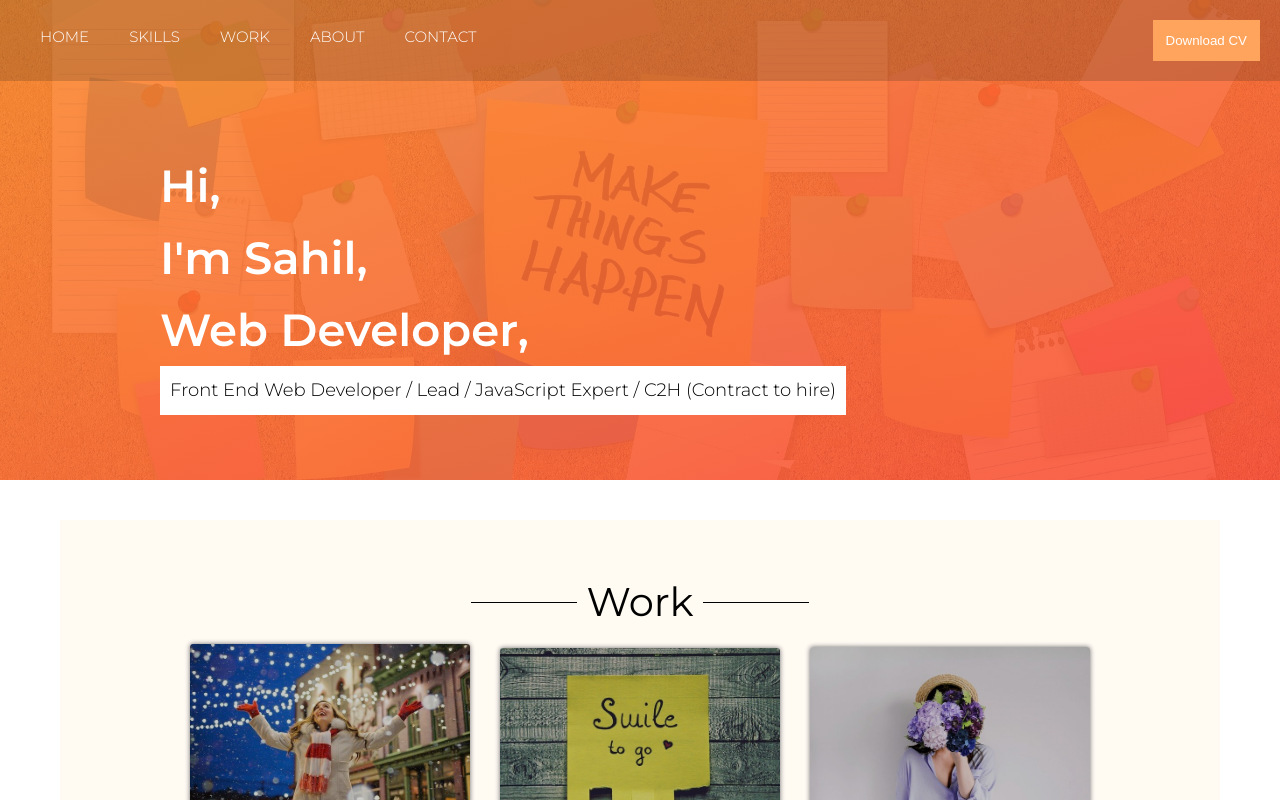
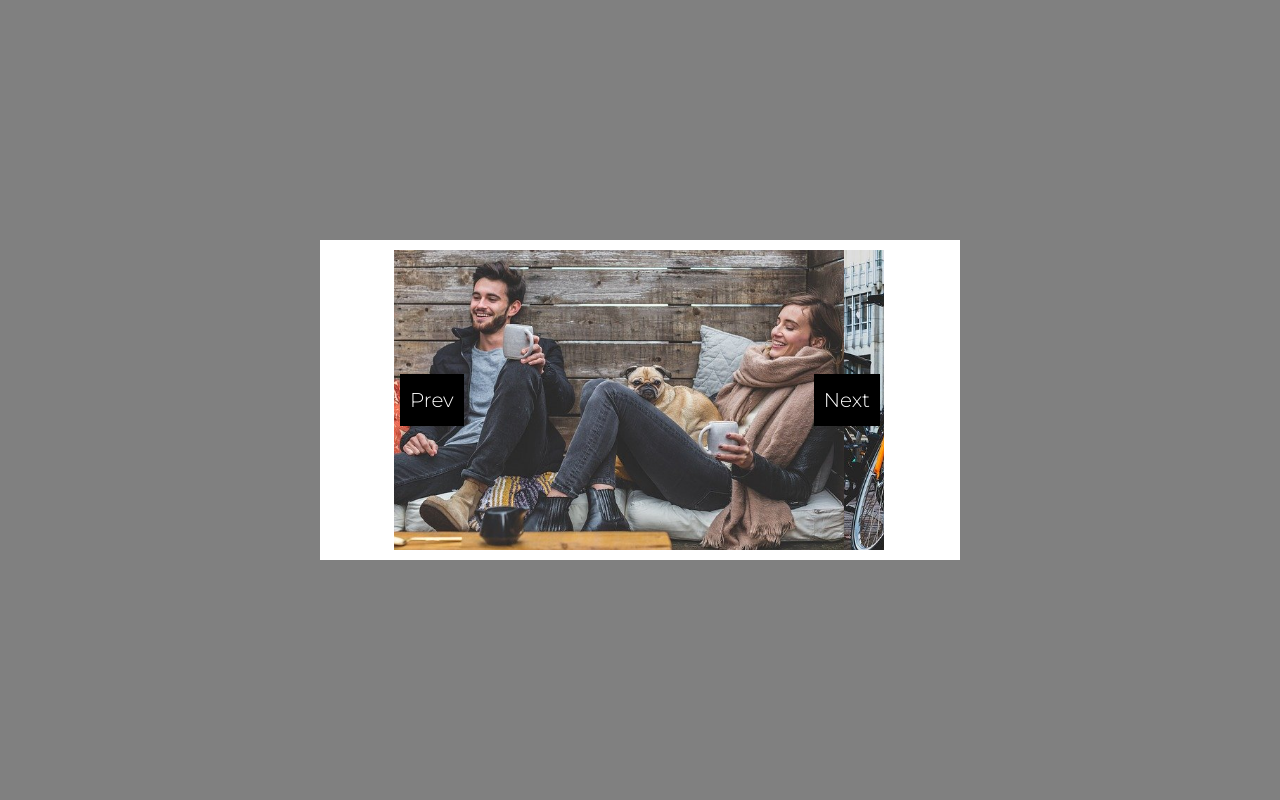
Before and after one commit to sahil242927-github/portfolio, a React (Create React App) app: page /website#home in a window 1280 px wide. Both pictures are taken after a click on the picture 950 px from the left and 740 px from the top of the page. Shown: the top 800 px of the page. Built offline with nearby package versions, Linux system fonts and the light colour scheme.

Commit message:
working on lightbox

```diff
--- a/public/index.html
+++ b/public/index.html
@@ -33,6 +33,7 @@
   <body>
     <noscript>You need to enable JavaScript to run this app.</noscript>
     <div id="root"></div>
+    <div id="modal"></div>
     <!--
       This HTML file is a template.
       If you open it directly in the browser, you will see an empty page.
--- /dev/null
+++ b/src/components/lightbox-image-gallary/index.js
@@ -0,0 +1,33 @@
+import React from 'react';
+import ReactDOM from 'react-dom';
+import {
+  ImageContainer,
+  LightBox,
+  ImageWrapper,
+  LeftArrow,
+  RightArrow,
+} from './styled-component';
+
+const Modal = ({ hideLightBox, width, height, children }) => {
+  return ReactDOM.createPortal(
+    <LightBox onClick={hideLightBox}>
+      <ImageContainer
+        width={width}
+        height={height}
+        onClick={(e) => e.stopPropagation()}
+      >
+        <LeftArrow>Prev</LeftArrow>
+        <ImageWrapper>{children}</ImageWrapper>
+        <RightArrow>Next</RightArrow>
+      </ImageContainer>
+    </LightBox>,
+    document.querySelector('#modal')
+  );
+};
+
+Modal.defaultProps = {
+  width: '40vw',
+  height: '40vh',
+};
+
+export default Modal;
--- /dev/null
+++ b/src/components/lightbox-image-gallary/styled-component.js
@@ -0,0 +1,53 @@
+import styled from 'styled-components';
+
+export const ImageContainer = styled.div`
+  background-color: white;
+  width: ${(props) => props.width || '40vw'};
+  height: ${(props) => props.height || '40vh'};
+  margin: 1rem;
+  padding: 1rem;
+  display: flex;
+`;
+
+export const ImageWrapper = styled.div`
+  flex: 1;
+  display: flex;
+  position: relative;
+  overflow: hidden;
+`;
+
+export const LightBox = styled.div`
+  background-color: grey;
+  width: 100%;
+  height: 100%;
+  display: flex;
+  justify-content: center;
+  align-items: center;
+  z-index: 1000;
+  position: fixed;
+  top: 0;
+  left: 0;
+`;
+
+export const LeftArrow = styled.span`
+  padding: 1rem;
+  color: white;
+  font-size: 2rem;
+  background-color: black;
+  display: inline-block;
+  align-self: center;
+  position: relative;
+  left: 7rem;
+  z-index: 20;
+`;
+export const RightArrow = styled.span`
+  padding: 1rem;
+  color: white;
+  font-size: 2rem;
+  background-color: black;
+  display: inline-block;
+  align-self: center;
+  position: relative;
+  right: 7rem;
+  z-index: 20;
+`;
--- a/src/components/styled-components/index.jsx
+++ b/src/components/styled-components/index.jsx
@@ -7,6 +7,26 @@ const fadeIn = keyframes`
   100%{
     opacity:1;
   }
+`;
+
+export const ModalContainer = styled.div`
+  background-color: grey;
+  width: 100%;
+  height: 100%;
+  display: flex;
+  justify-content: center;
+  align-items: center;
+  z-index: 1000;
+  position: fixed;
+  top: 0;
+  left: 0;
+`;
+export const ModalBody = styled.div`
+  background-color: white;
+  width: ${(props) => props.width || '40vw'};
+  height: ${(props) => props.height || '40vh'};
+  margin: 5rem;
+  padding: 5rem;
 `;
 
 export const PageHeading = styled.h2`
--- a/src/components/work/index.jsx
+++ b/src/components/work/index.jsx
@@ -1,9 +1,16 @@
-import React from 'react';
+import React, { useState } from 'react';
 import './index.scss';
 
 import { PageHeadingWithLines } from '../styled-components';
+import LightBox from '../lightbox-image-gallary';
 
-export default () => (
+export default () => {
+  const [showLightBox, setShowLightBox] = useState(false);
+
+  const hideLightBox = () => {
+    setShowLightBox(false);
+  };
+  return (
     <section className='work' id='work'>
       <PageHeadingWithLines>Work</PageHeadingWithLines>
 
@@ -47,6 +54,10 @@ export default () => (
         <img
           src={process.env.PUBLIC_URL + '/img/project-3.jpg'}
           alt='project-3'
+          onClick={() => {
+            setShowLightBox(!showLightBox);
+            console.log(showLightBox);
+          }}
         />
         <img
           src={process.env.PUBLIC_URL + '/img/project-4.jpg'}
@@ -61,5 +72,22 @@ export default () => (
           alt='project-6'
         />
       </div>
+      {showLightBox && (
+        <LightBox hideLightBox={hideLightBox} width='50vw'>
+          <img
+            src={process.env.PUBLIC_URL + '/img/project-4.jpg'}
+            alt='project-4'
+          />
+          <img
+            src={process.env.PUBLIC_URL + '/img/project-5.jpg'}
+            alt='project-5'
+          />
+          <img
+            src={process.env.PUBLIC_URL + '/img/project-6.jpg'}
+            alt='project-6'
+          />
+        </LightBox>
+      )}
     </section>
   );
+};
```
Also changed, not shown: src/components/Modal/index.jsx (added, +25 -0 lines), src/components/globalStyles/globalStyles.js (line endings or trailing spaces), src/components/logo-and-icons/left-arrow.svg (added), src/components/logo-and-icons/right-arrow.svg (added). Lines whose indentation alone changed are shown as unchanged.
